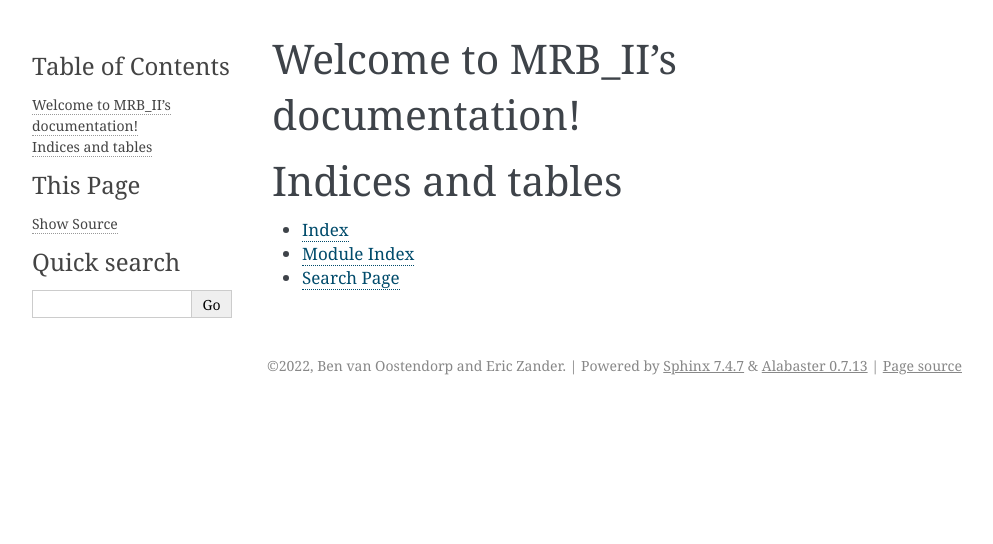
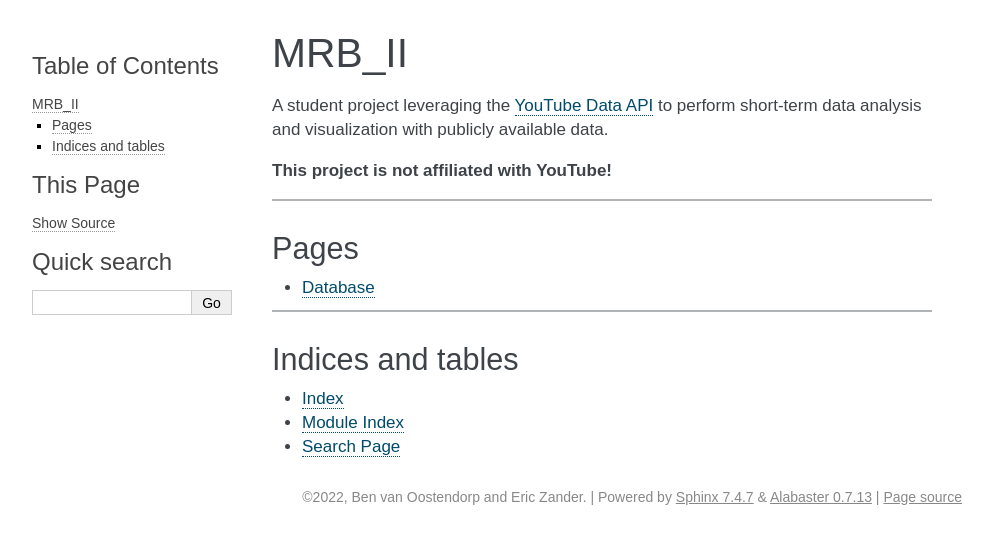
Before and after one commit to Squeemos/MRB_II, a Sphinx documentation site: the page built from docs/source/index.rst, in a window 1280 px wide. Shown: the top 544 px of the page, without its empty margins (148-1141 px from the left). Built offline with Sphinx 7.4.7, drawn with Linux system fonts in a browser that asks for light colours.

Commit message:
Added basic doc template to project
Added very basic documentation pages and formatting. See docs/readme.txt for build instructions.

```diff
--- a/docs/source/conf.py
+++ b/docs/source/conf.py
@@ -36,3 +36,28 @@ exclude_patterns = []
 
 html_theme = 'alabaster'
 html_static_path = ['_static']
+
+css_font_family = "Arial, Helvetica, sans-serif"
+
+# Theme options
+html_theme_options = {
+    "logo": "temp_icon.png",
+    # "logo_name": True,
+    # "logo_text_align": "center",
+
+    # "github_user": "Squeemos",
+    # "github_repo": "MRB_II",
+    # "github_button": True,
+    # "github_type": "star",
+
+    # "caption_font_size": ,
+    # "caption_font_family": ,
+
+    # "code_font_size": ,
+    # "code_font_family": ,
+
+    "font_family": css_font_family,
+
+    # "font_size": ,
+    "head_font_family": css_font_family,
+}
--- a/docs/source/index.rst
+++ b/docs/source/index.rst
@@ -1,19 +1,30 @@
 .. MRB_II documentation master file, created by
    sphinx-quickstart on Fri Sep 16 21:45:15 2022.
-   You can adapt this file completely to your liking, but it should at least
-   contain the root `toctree` directive.
 
-Welcome to MRB_II's documentation!
-==================================
+MRB_II
+======
+
+A student project leveraging the `YouTube Data API <https://developers.google.com/youtube/v3>`_
+to perform short-term data analysis and visualization with publicly available data.
+
+**This project is not affiliated with YouTube!**
+
+---------
+
+Pages
+-----
+
+.. Table of contents tree directive that points recursively to .rst files.
 
 .. toctree::
-   :maxdepth: 2
-   :caption: Contents:
+   :maxdepth: 1
 
+   Database <ytdb/ytdb>
 
+---------
 
 Indices and tables
-==================
+------------------
 
 * :ref:`genindex`
 * :ref:`modindex`
```
Also changed, not shown: docs/source/ytdb/ytdb.rst (added, +11 -0 lines), docs/source/_static/temp_icon.png (added).
